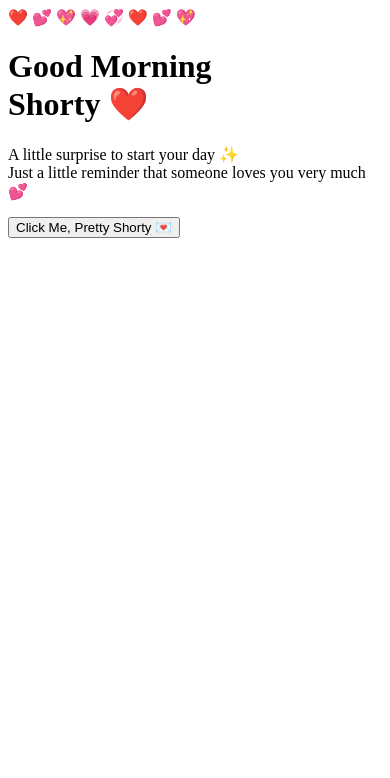
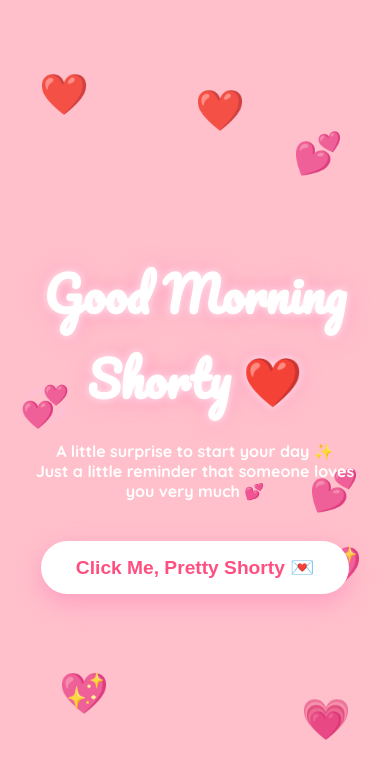
Before and after one commit to mduvauyinkinga/for-you, a plain HTML site: page index.html in a window 390 px wide. Drawn offline with Linux system fonts and the light colour scheme.

Commit message:
Add files via upload

```diff
--- a/index.html
+++ b/index.html
@@ -4,7 +4,7 @@
     <meta charset="UTF-8">
     <meta name="viewport" content="width=device-width, initial-scale=1.0">
     <title>Good Morning Shorty ❤️</title>
-    <link rel="stylesheet" href="style.css">
+<link rel="stylesheet" href="styles.css">
 </head>
 <body>
 
@@ -19,7 +19,8 @@
         <span>💖</span>
     </div>
 
-    <div class="container">
+    <div class="container hero">
+
         <h1>Good Morning<br>Shorty ❤️</h1>
 
         <p class="subtitle">
--- a/styles.css
+++ b/styles.css
@@ -28,7 +28,9 @@ body{
     padding:20px;
 }
 
-h1{
+/* Ensure hero styles apply only on the landing page */
+.hero h1{
+
     font-family:'Pacifico',cursive;
     font-size:5rem;
     color:white;
@@ -39,16 +41,17 @@ h1{
     margin-bottom:20px;
 }
 
-.subtitle{
+.hero .subtitle{
     font-size:1.3rem;
     color:white;
     margin-bottom:40px;
     font-weight:600;
 }
 
+
 /* Button */
 
-button{
+.hero button{
     padding:18px 45px;
     border:none;
     border-radius:50px;
@@ -67,22 +70,37 @@ button{
     transition:all .3s ease;
 }
 
-button:hover{
+.hero button:hover{
     transform:translateY(-6px) scale(1.08);
 }
 
-button:active{
+.hero button:active{
     transform:scale(.98);
 }
 
+.hero button:focus-visible{
+
+    outline: 3px solid rgba(255,255,255,0.85);
+    outline-offset: 4px;
+}
+
+
 /* Floating Hearts */
+
+.hearts{
+    position:absolute;
+    inset:0;
+    pointer-events:none;
+}
 
 .hearts span{
     position:absolute;
     font-size:2.5rem;
     animation:float 5s ease-in-out infinite;
     opacity:.9;
+    will-change: transform;
 }
+
 
 .hearts span:nth-child(1){
     top:8%;
@@ -176,15 +194,15 @@ button:active{
 
 @media(max-width:768px){
 
-    h1{
+    .hero h1{
         font-size:3rem;
     }
 
-    .subtitle{
+    .hero .subtitle{
         font-size:1rem;
     }
 
-    button{
+    .hero button{
         padding:15px 35px;
     }
 
```
Also changed, not shown: letter.html (+1 -1 lines).
